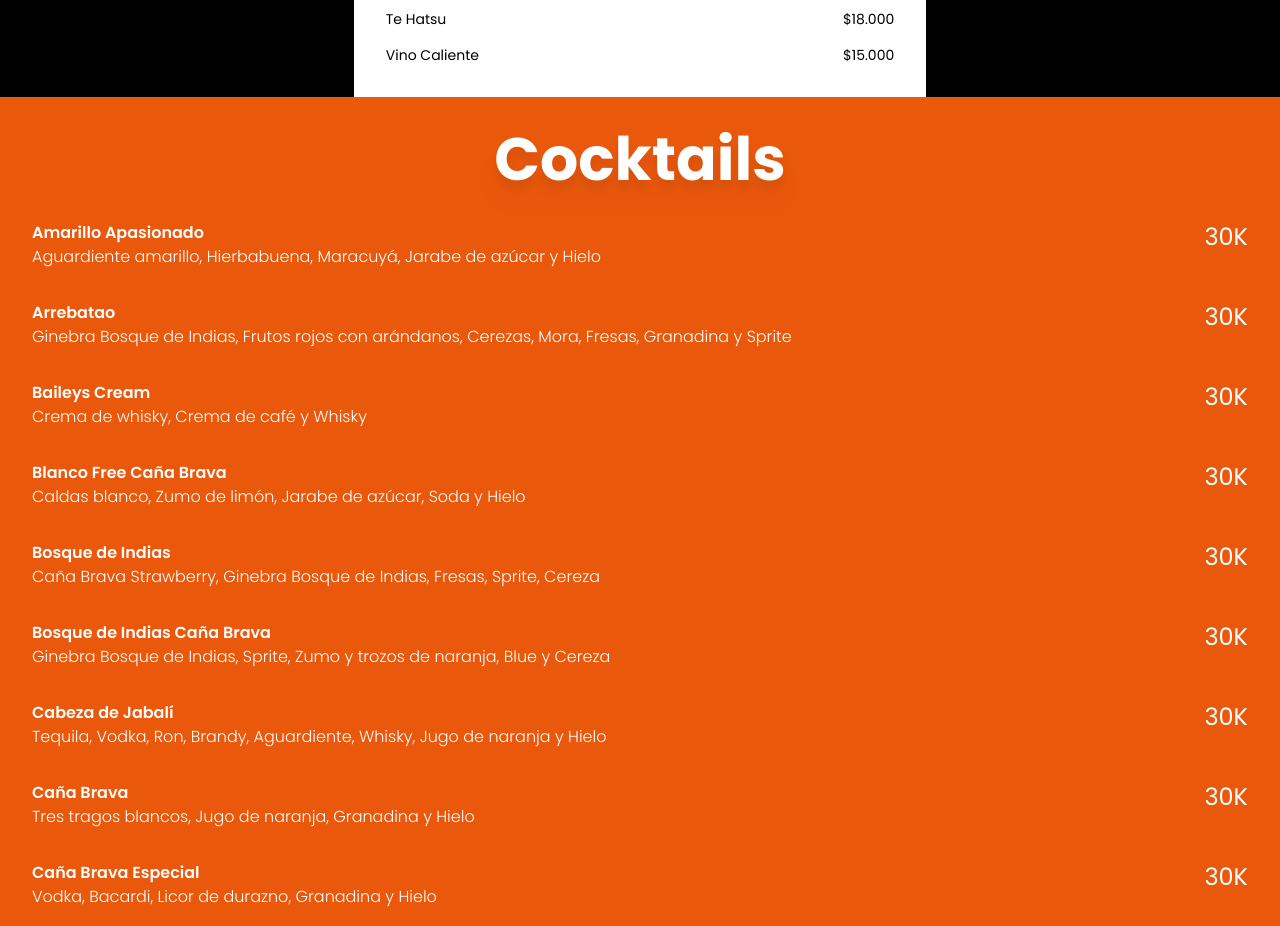
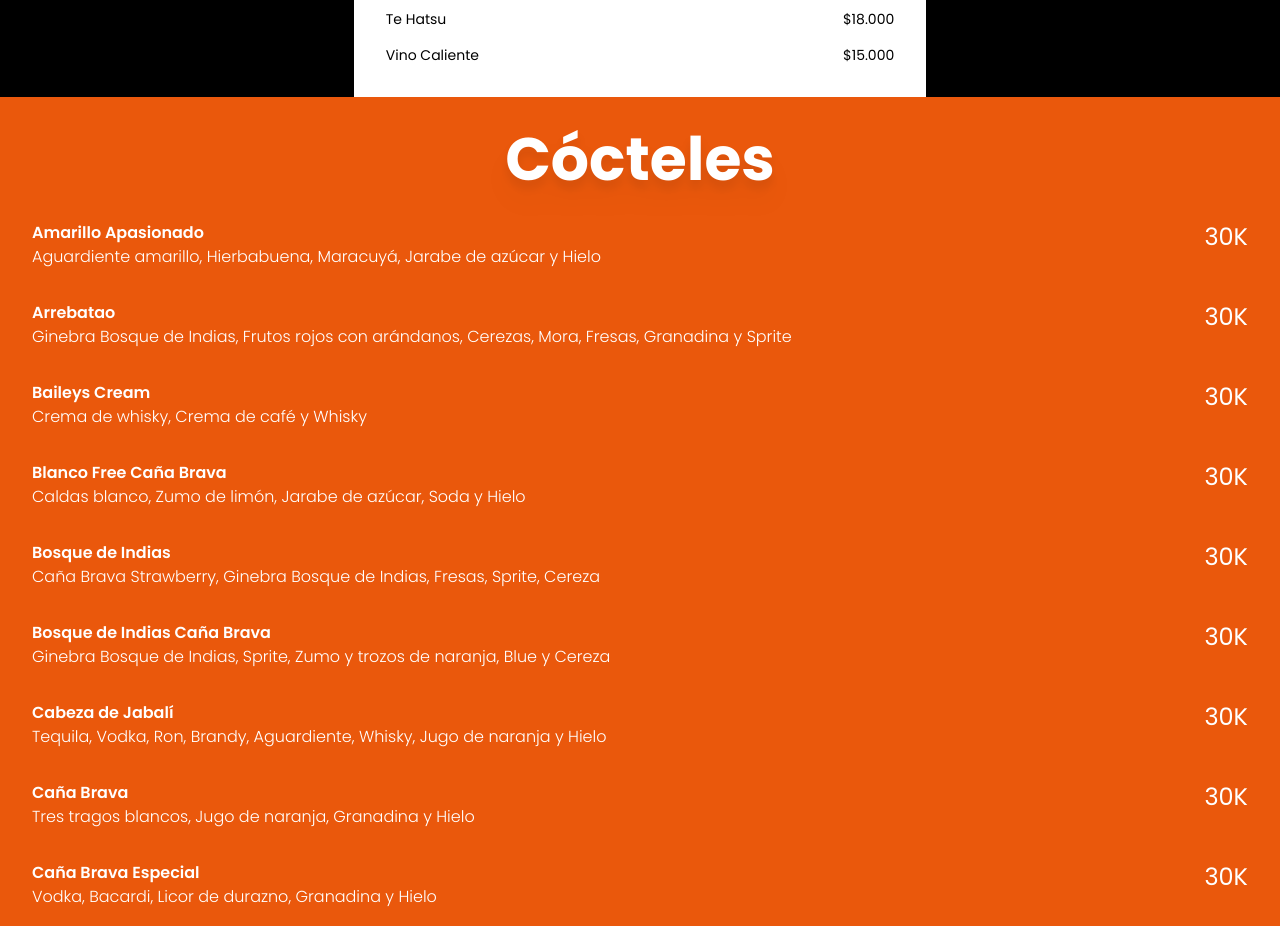
Before and after one commit to jusevasa/web-page-cana-brava, a Next.js app: page /menu in a window 1280 px wide. Shown: the part 4860-5786 px from the top of the page. Built offline with nearby package versions, Linux system fonts and the light colour scheme; what tailwindcss-animated would draw is missing.

Commit message:
fix name cocteles

```diff
--- a/components/CocktailSection.tsx
+++ b/components/CocktailSection.tsx
@@ -24,7 +24,7 @@ const CocktailSection = () => {
         }}
       >
         <h2 className='text-white text-6xl font-bold mb-8 text-center drop-shadow-xl'>
-          Cocktails
+          Cócteles
         </h2>
         <div className='grid grid-cols-1 gap-y-8 justify-center items-center'>
           {COCKTAILS.sort((a, b) => a.name.localeCompare(b.name)).map(
```
